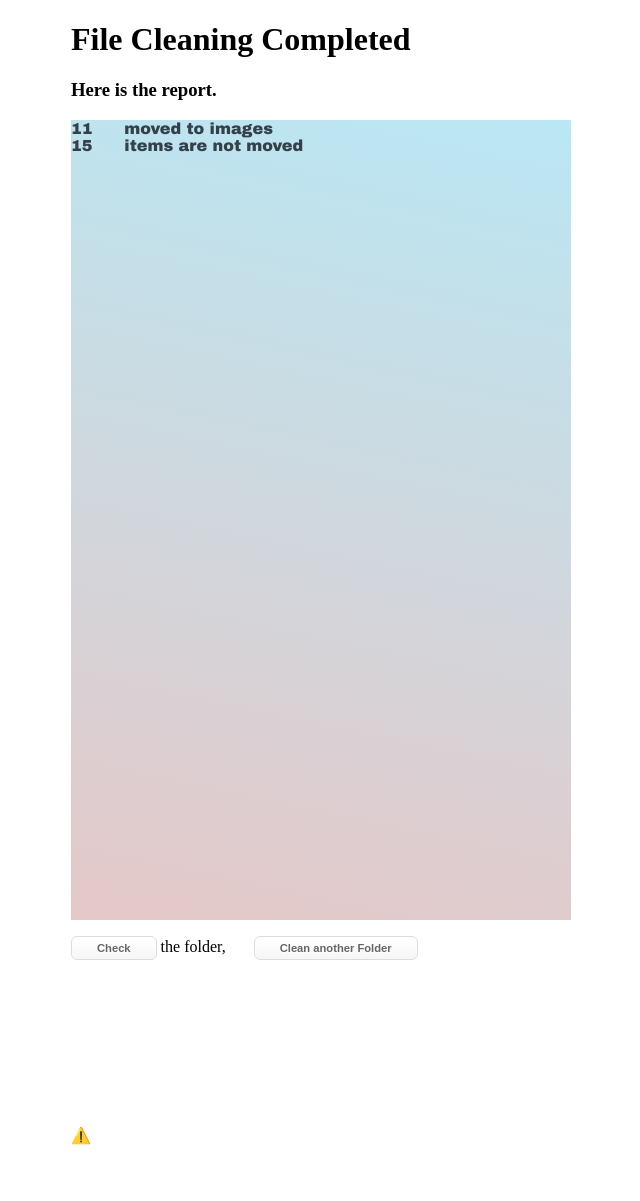
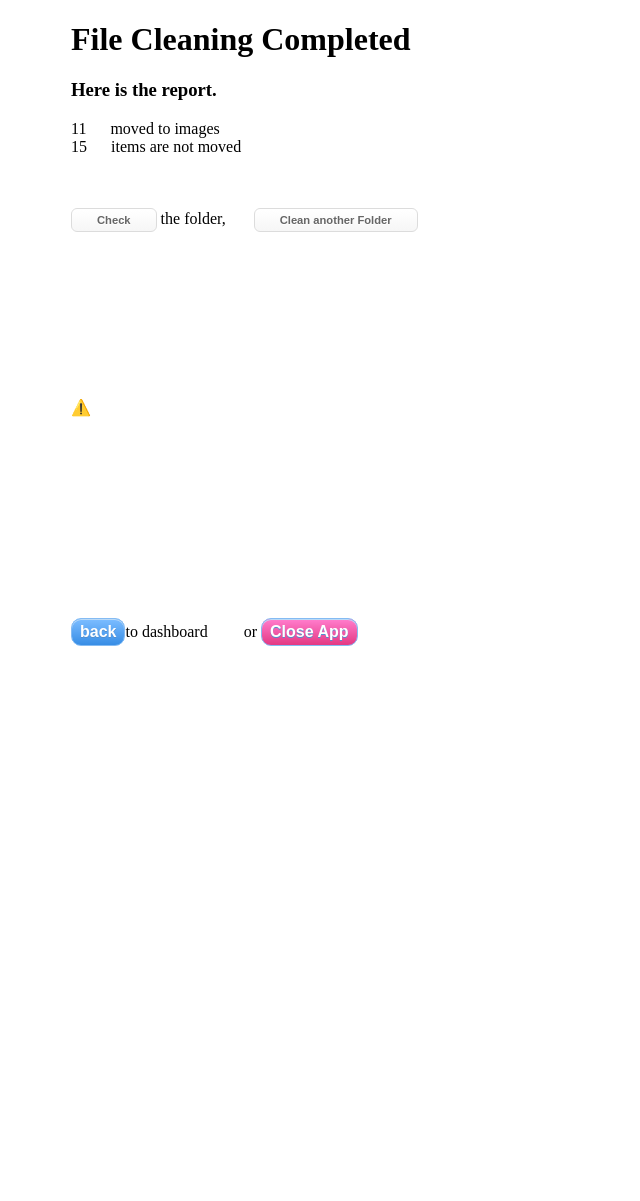
Before and after one commit to prashantsengar/ArrangePy, a Flask app: page /dashboard/deepscan in a window 1280 px wide. Shown: the top 1201 px of the page, without its empty margins (319-959 px from the left). After the commit the page ends 646 px from the top, so only its background shows below. Run offline with Flask 2, Linux system fonts and the light colour scheme.

Commit message:
Update completed.html
shortened the url, and also removed the colourful block,

```diff
--- a/templates/completed.html
+++ b/templates/completed.html
@@ -9,7 +9,7 @@
   <body class="content">
     <h1>File Cleaning Completed</h1>
     <h3>Here is the report.</h3>
-    <p class="gwd-p-153m">
+    <p>
       {% for key,value in res.items() %}
         {% if 'Others' in key %}
         {% else %}
@@ -24,8 +24,9 @@
       {%endif%}
       &nbsp; &nbsp; &nbsp;items are not moved<br>
     </p>
-    <button class="myButton" onclick="window.location.href='http://127.0.0.1:45201/openlocation';">Check</button> the folder, &nbsp; &nbsp; &nbsp;
-    <button class="myButton" onclick="window.location.href='http://127.0.0.1:45201/changelocation';">Clean another Folder</button>
+    <br><br>
+    <a class="myButton" href={{url+'/openlocation'}}>Check</a> the folder, &nbsp; &nbsp; &nbsp;
+    <a class="myButton" href={{url+'/changelocation'}}>Clean another Folder</a>
     <script src="https://unpkg.com/@lottiefiles/lottie-player@latest/dist/lottie-player.js"></script>
     <lottie-player src="https://assets7.lottiefiles.com/packages/lf20_Mt38fp.json"  background="transparent"  speed="1"  style="width: 350px; height: 350px;"    autoplay></lottie-player>
     <br><br>
```
